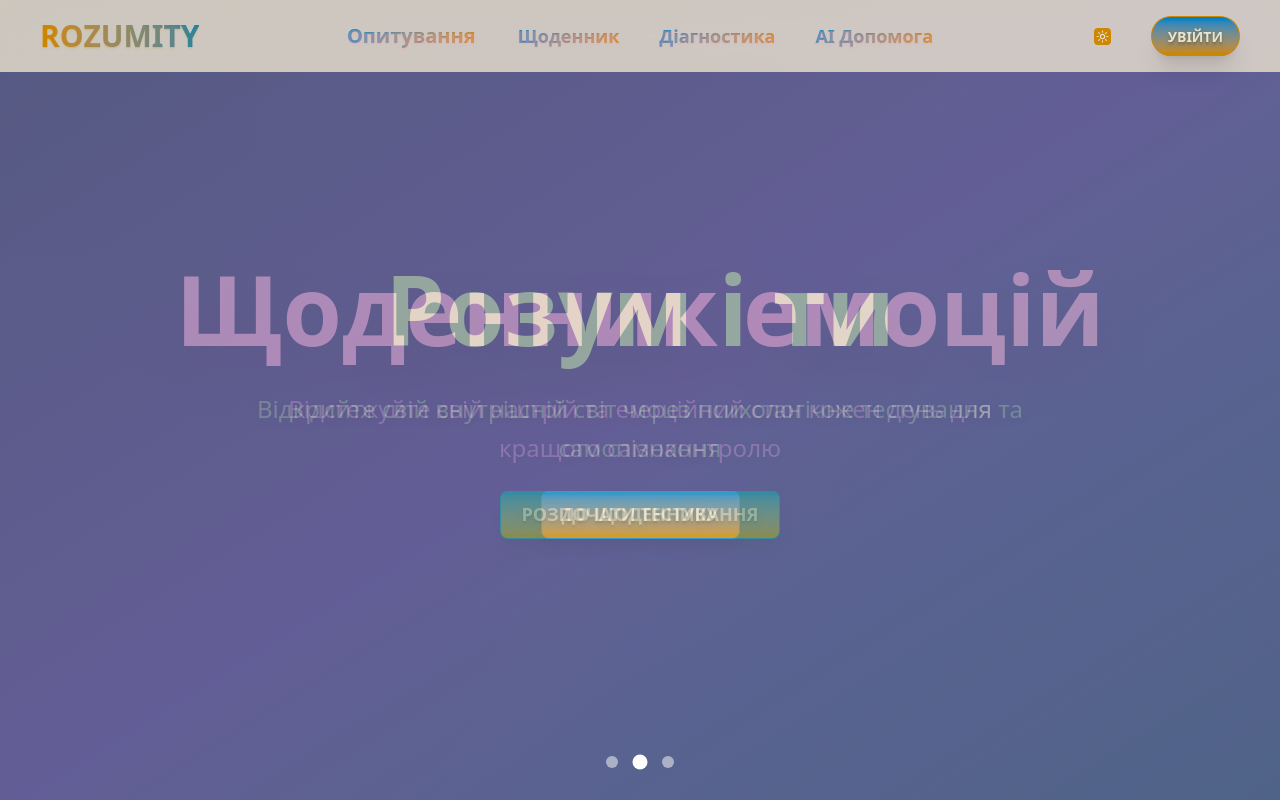
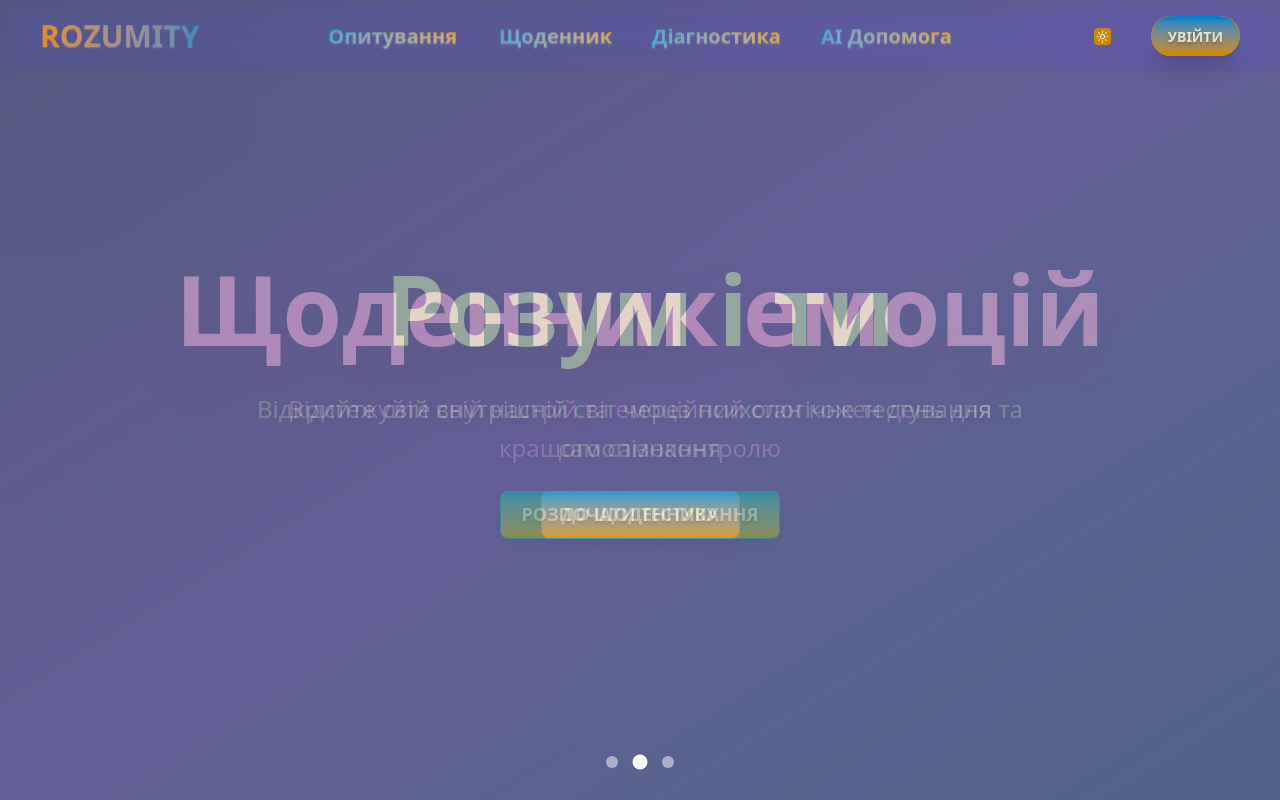
Before and after one commit to rozumity/rozumity-client, a React (Vite) app: page / in a window 1280 px wide. Shown: the top 800 px of the page. Built offline with nearby package versions, Linux system fonts and the light colour scheme.

Commit message:
Refactor Navbar

```diff
--- a/src/components/navigation/Navbar.jsx
+++ b/src/components/navigation/Navbar.jsx
@@ -3,7 +3,7 @@ import { Link, useLocation } from "react-router-dom";
 import ThemeController from "./ThemeController";
 
 function NavLinkItem({ to, children, isActive }) {
-  const baseClasses = "text-shadow-sm text-shadow-primary/15 font-bold bg-clip-text text-transparent bg-gradient-to-r from-info to-accent text-lg";
+  const baseClasses = " font-bold bg-clip-text text-transparent text-shadow-sm text-shadow-white/10 bg-gradient-to-r from-info to-accent text-xl";
   const activeClasses = isActive ? "rounded-full shadow-sm shadow-accent/50" : "";
 
   return (
@@ -24,14 +24,14 @@ function NavLinkMobileItem({ to, children, isActive }) {
 function SubMenu({ title, links, location }) {
   const [isOpen, setIsOpen] = useState(false);
   const isSubActive = links.some(({ to }) => location.pathname.startsWith(to));
-  const summaryClasses = `rounded-full text-shadow-sm text-shadow-primary/15 bg-clip-text text-transparent bg-gradient-to-r from-info to-accent font-bold cursor-pointer list-none ${isSubActive ? "text-accent" : ""} ${isSubActive ? "shadow-sm shadow-accent/50" : ""}`;
+  const summaryClasses = `rounded-full text-shadow-md text-shadow-sm text-shadow-white/10 bg-clip-text text-transparent bg-gradient-to-r from-info to-accent font-bold cursor-pointer list-none ${isSubActive ? "text-accent" : ""} ${isSubActive ? "shadow-sm shadow-accent/50" : ""}`;
   const handleMouseEnter = () => { setIsOpen(true); };
   const handleSubMenuMouseLeave = () => { setIsOpen(false); };
 
   return (
-    <details onMouseEnter={handleMouseEnter} open={isOpen} className="">
+    <details onMouseEnter={handleMouseEnter} open={isOpen}>
       <summary className={`${summaryClasses} pointer-events-none pr-0 text-xl`}><span>{title}</span></summary>
-      <ul className="pt-5 pl-1 bg-base-100/80 backdrop-blur-sm rounded-b-box rounded-t-none shadow-xl z-10" onMouseLeave={handleSubMenuMouseLeave}>
+      <ul className="pt-5 pl-1 bg-transparent backdrop-blur-lg rounded-b-box rounded-t-none shadow-xl z-10" onMouseLeave={handleSubMenuMouseLeave}>
         {links.map(({ to, label }) => (
           <li key={to}><NavLinkItem to={to} isActive={false}>{label}</NavLinkItem></li>
         ))}
@@ -66,7 +66,7 @@ function ThemeAndLogin({ isMobile }) {
   return (
     <div className={`${isMobile ? "space-y-3 text-right" : "hidden lg:flex items-center space-x-4 mr-0"}`}>
       <div className="mr-5"><ThemeController /></div>
-      <button className={`btn btn-accent rounded-full shadow-xl text-shadow-lg font-bold border-b-0 bg-gradient-to-b from-info to-accent text-base-100 ${isMobile ? "w-full rounded-none mb-0" : ""}`}>УВІЙТИ</button>
+      <button className={`btn btn-accent rounded-full shadow-xl text-shadow-lg font-bold border-y-0 bg-gradient-to-b from-info to-accent text-base-100 ${isMobile ? "w-full rounded-none mb-0" : ""}`}>УВІЙТИ</button>
 
     </div>
   );
@@ -87,14 +87,14 @@ export default function Navbar() {
 
   return (
     <>
-      <nav className="navbar fixed top-0 left-0 right-0 z-50 bg-base-100/80 backdrop-blur-lg border-base-100">
+      <nav className="navbar fixed top-0 left-0 right-0 z-50 backdrop-blur-lg border-base-100 bg-neutral/10">
         <div className="max-w-7xl mx-auto px-4 sm:px-6 lg:px-8 w-full flex justify-between items-center">
           <div className="navbar-start">
-            <Link to="/" className="text-3xl text-shadow-sm text-shadow-accent/10 font-bold bg-gradient-to-r from-accent to-info bg-clip-text text-transparent">ROZUMITY</Link>
+            <Link to="/" className="text-3xl text-shadow-sm text-shadow-primary/12 font-bold bg-gradient-to-r from-accent to-info bg-clip-text text-transparent">ROZUMITY</Link>
           </div>
 
-          <div className="navbar-center hidden lg:flex py-0">
-            <ul className="menu menu-horizontal px-1 space-x-4 py-2">
+          <div className="navbar-center hidden lg:flex">
+            <ul className="menu menu-horizontal px-1 space-x-4">
               <li><SubMenu title="Опитування" links={surveyLinks} location={location} /></li>
               {menuLinks.map(({ to, label }) => (
                 <li key={to}><NavLinkItem to={to} isActive={location.pathname.startsWith(to)}>{label}</NavLinkItem></li>
```
